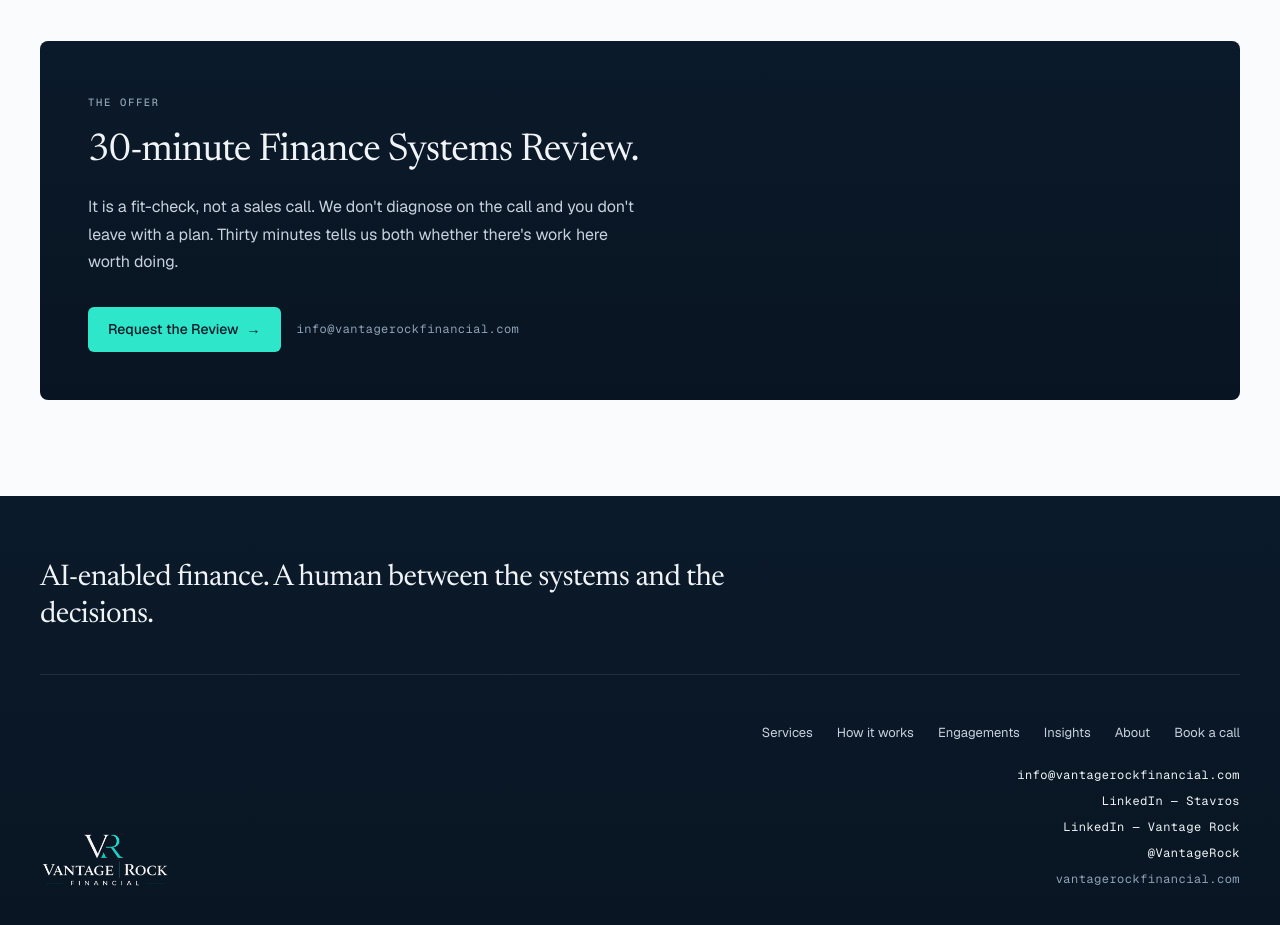
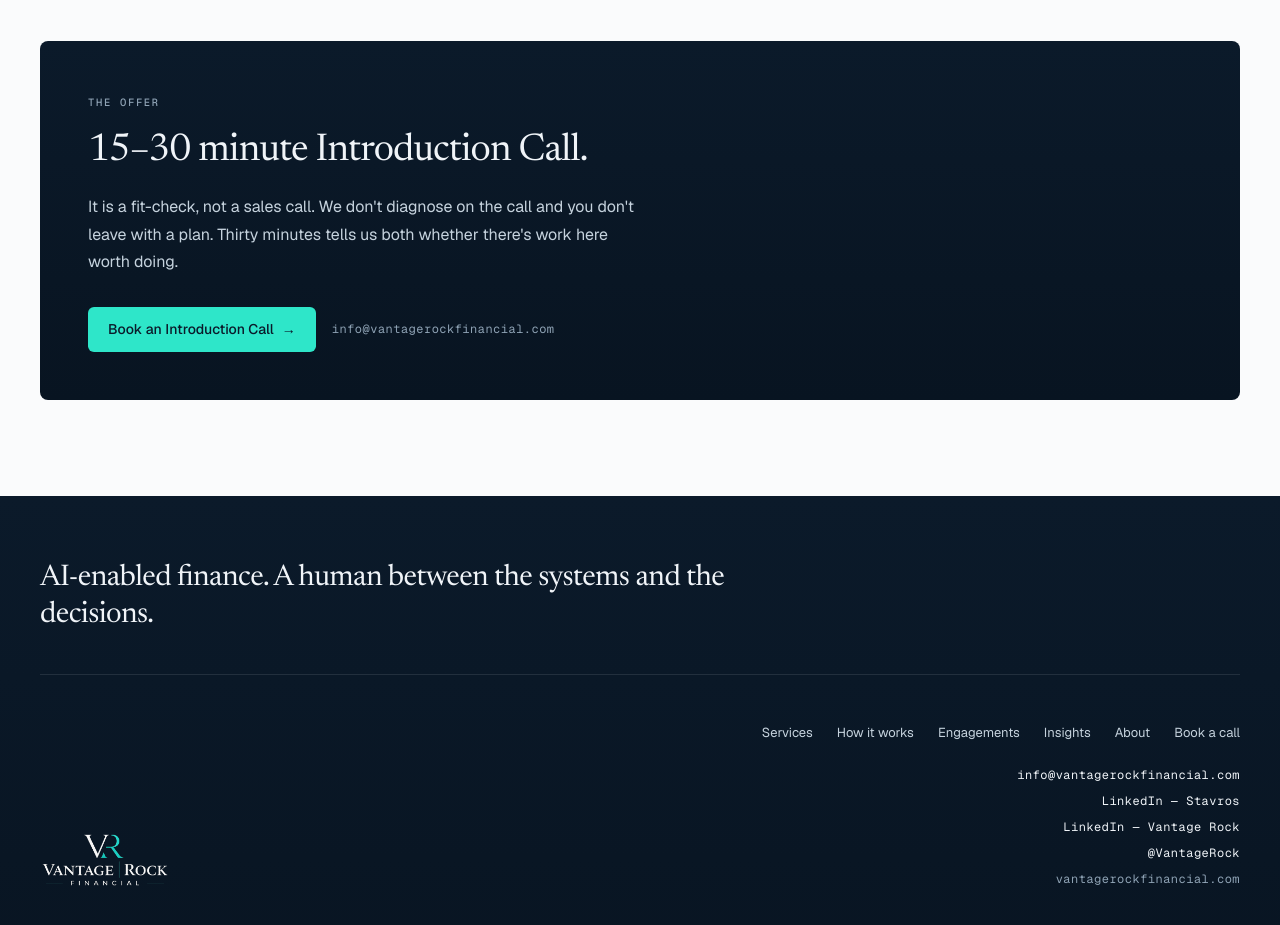
Before and after one commit to sagesummitcapital/vantage-rock, a Next.js app: page /insights in a window 1280 px wide. Shown: the part 1940-2865 px from the top of the page. Built offline with nearby package versions, Linux system fonts and the light colour scheme; no server answers.

Commit message:
cta: Introduction Call (replace Finance Systems Review)

```diff
--- a/components/insights/ReviewCTA.tsx
+++ b/components/insights/ReviewCTA.tsx
@@ -18,7 +18,7 @@ export default function ReviewCTA() {
         className="mt-4 max-w-[620px] font-display text-[clamp(1.7rem,3.4vw,2.4rem)] leading-[1.15] tracking-tighter2"
         style={{ color: "#F0F4F8" }}
       >
-        30-minute Finance Systems Review.
+        15–30 minute Introduction Call.
       </h2>
 
       <p className="mt-5 max-w-[560px] text-[16px] leading-[1.7]" style={{ color: "#C5D2DD" }}>
@@ -32,7 +32,7 @@ export default function ReviewCTA() {
           className="inline-flex items-center gap-2 rounded-md px-5 py-3 text-[14px] font-medium transition-colors"
           style={{ background: "#2EE6C9", color: "#0B1A2A" }}
         >
-          Request the Review
+          Book an Introduction Call
           <span aria-hidden>→</span>
         </Link>
         <a
```
